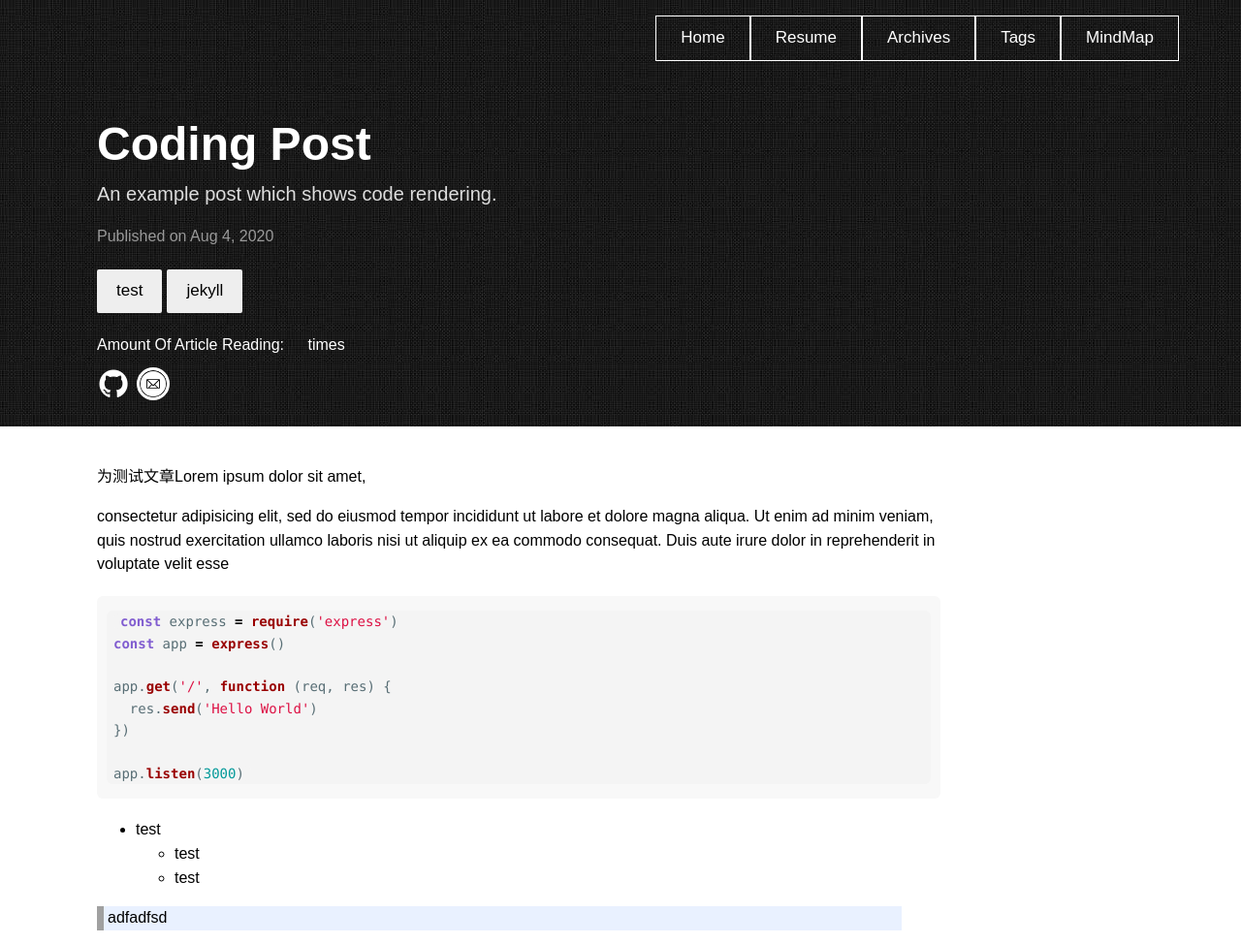
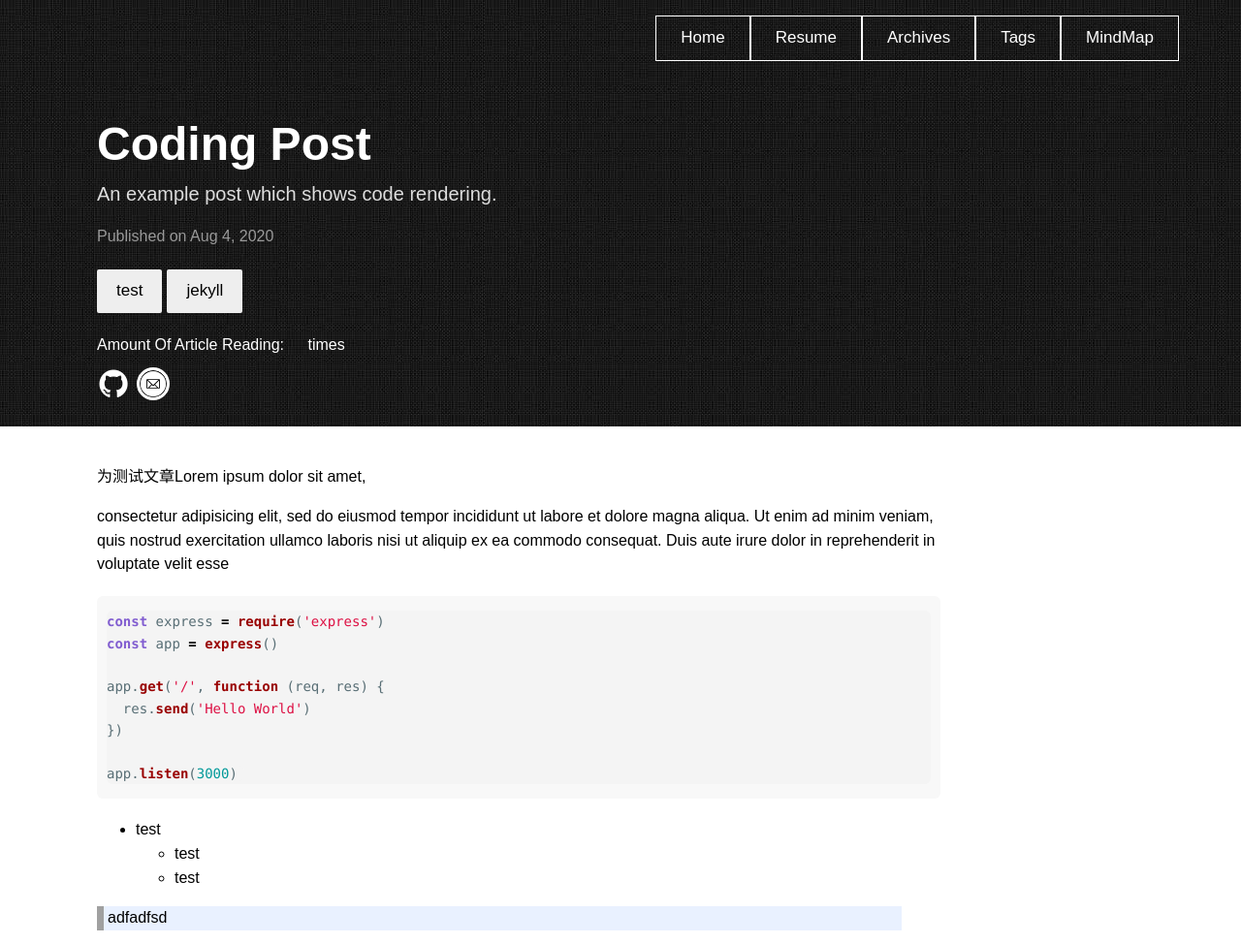
Before and after one commit to whitestarrain/blog, a Jekyll site: the page built from _posts/2020-08-04-coding-post.markdown, in a window 1280 px wide. Shown: the top 974 px of the page at 97% size. Built offline with Jekyll 4.4.1, drawn with Linux system fonts in a browser that asks for light colours; some web fonts are replaced; comment, search, counter and statistics services are not loaded.

Commit message:
代码显示格式调整

```diff
--- a/_sass/_syntax.scss
+++ b/_sass/_syntax.scss
@@ -23,7 +23,7 @@ pre.highlight, code {
 	background-color: #F4F4F4;
   margin-top: 5px;
   margin-bottom: 5px;
-  padding-left:7px;
+  // padding-left:7px;
   padding-right:7px;
   border-radius: 6px;
 }
```
